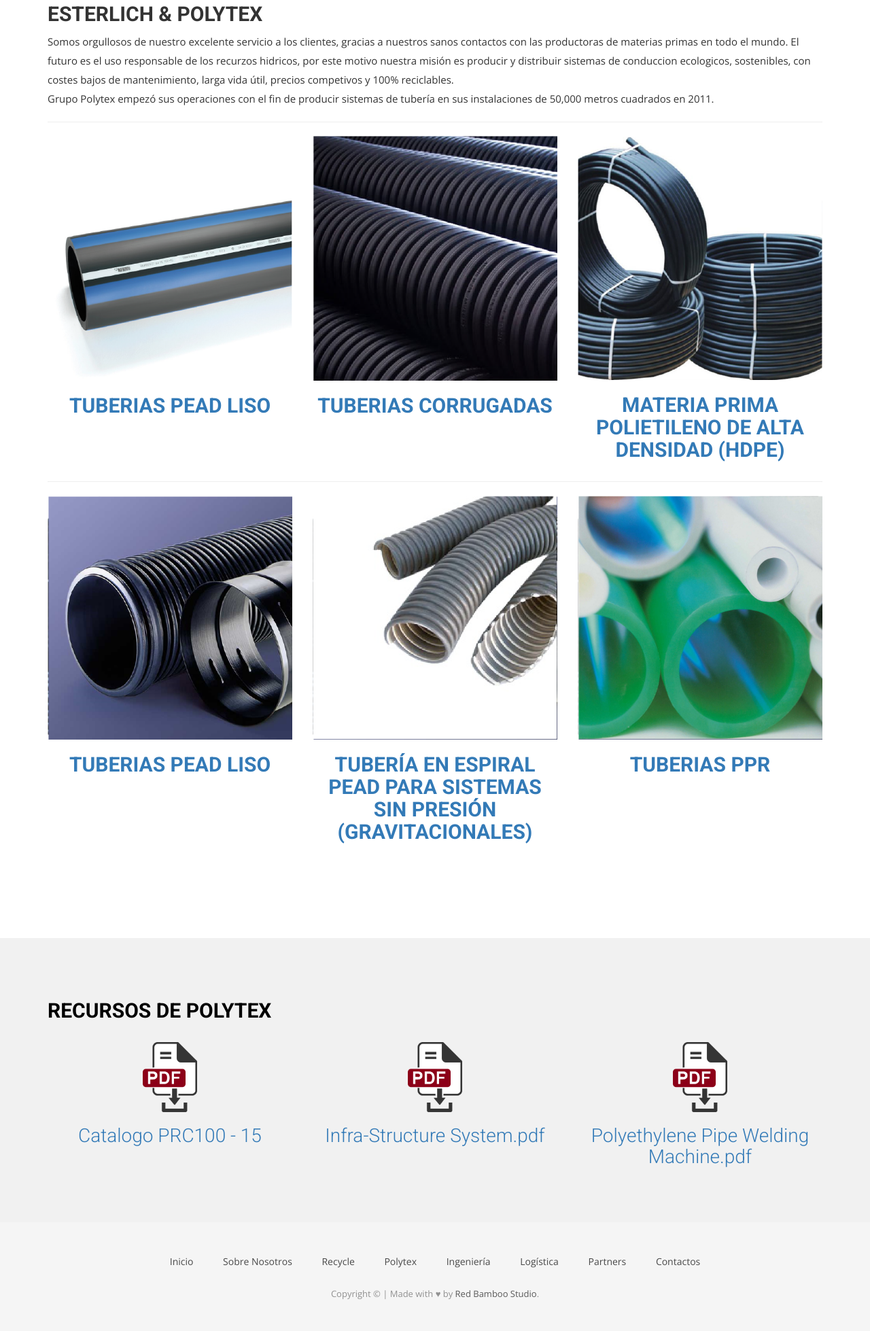
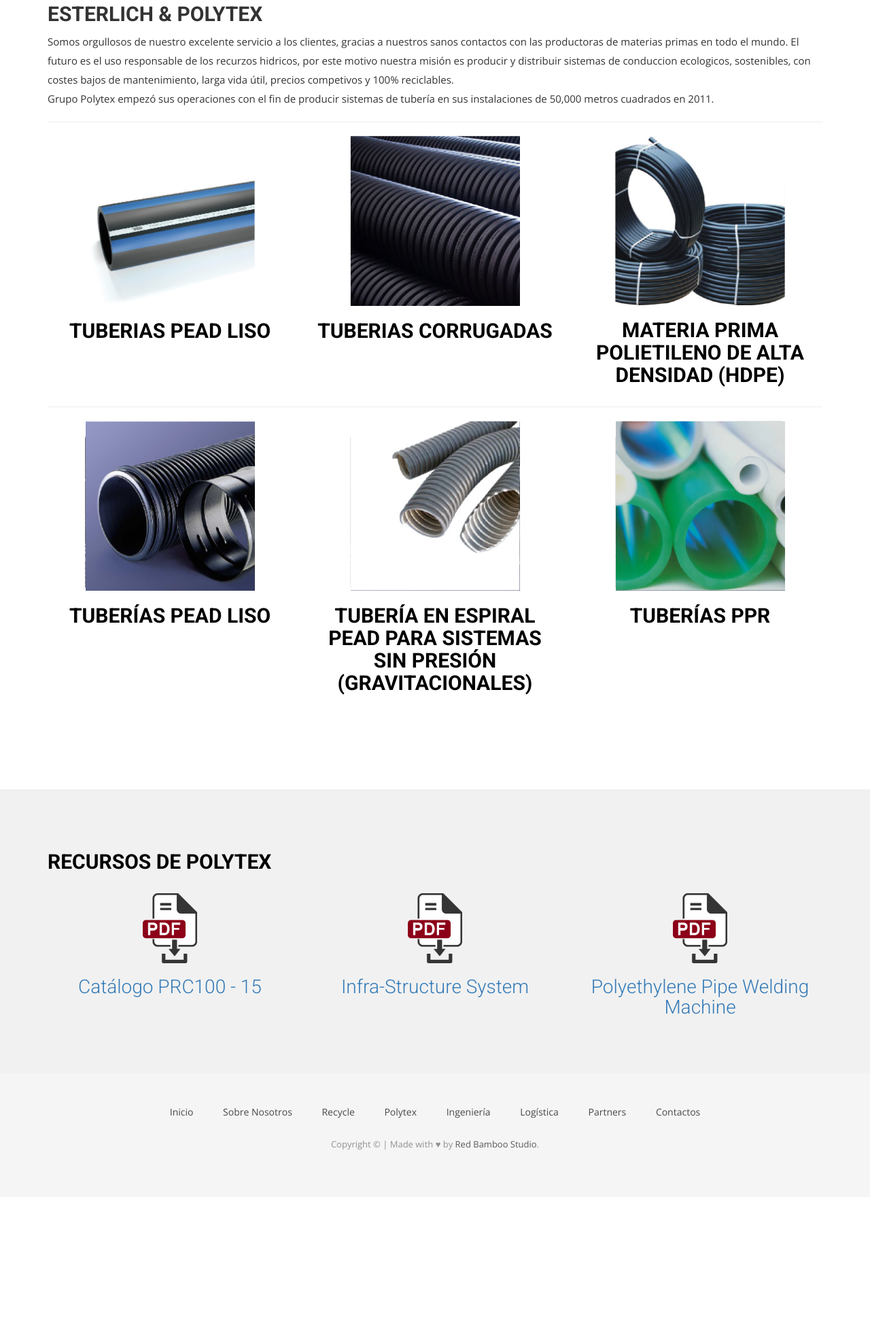
Before and after one commit to juancturcios/New-Esterlich, a PHP site: page /polytex.php in a window 1280 px wide. Shown: the part 556-2514 px from the top of the page at 68% size. After the commit the page ends 2248 px from the top, so only its background shows below. Run offline with PHP 8.4, Linux system fonts and the light colour scheme; some libraries are stand-ins or nearby versions; some web fonts are replaced.

Commit message:
SDFASDF
ASDFASDFA

```diff
--- a/polytex.php
+++ b/polytex.php
@@ -33,22 +33,22 @@
         <div class="row text-center">
           <div class="col-sm-4">
               <a data-toggle="modal" href="#pead-liso" >
-                <img src="img/Politex-1.png" class="img-responsive center-block">
-                    <h2>TUBERIAS PEAD LISO</h2>
+                <img src="img/Politex-1.png" class="img-responsive center-block" width="250px">
+                    <h2 style="color:black;">TUBERIAS PEAD LISO</h2>
               </a>
           </div>
 
           <div class="col-sm-4">
             <a data-toggle="modal" href="#tuberias-corrugadas" >
-              <img src="img/Politex-2.png" class="img-responsive center-block">
-                    <h2>TUBERIAS CORRUGADAS</h2>
+              <img src="img/Politex-2.png" class="img-responsive center-block" width="250px">
+                    <h2 style="color:black;">TUBERIAS CORRUGADAS</h2>
               </a>
           </div>
 
           <div class="col-sm-4">
             <a data-toggle="modal" href="#materia-prima-HDPE" >
-              <img src="img/Politex-3.png" class="img-responsive center-block">
-                    <h2>MATERIA PRIMA POLIETILENO DE ALTA DENSIDAD (HDPE)</h2>
+              <img src="img/Politex-3.png" class="img-responsive center-block" width="250px">
+                    <h2 style="color:black;">MATERIA PRIMA POLIETILENO DE ALTA DENSIDAD (HDPE)</h2>
               </a>
           </div>
 
@@ -58,22 +58,22 @@
         <div class="row text-center">
           <div class="col-sm-4">
             <a data-toggle="modal" href="#tuberias-espiral-alcantarillado" >
-              <img src="img/Politex-4.png" class="img-responsive center-block">
-                    <h2>TUBERIAS PEAD LISO</h2>
+              <img src="img/Politex-4.png" class="img-responsive center-block" width="250px">
+                    <h2 style="color:black;" >TUBERÍAS PEAD LISO</h2>
               </a>
           </div>
 
           <div class="col-sm-4">
             <a data-toggle="modal" href="#tuberias-espiral-PEAD" >
-              <img src="img/Politex-5.png" class="img-responsive center-block">
-                    <h2>TUBERÍA EN ESPIRAL PEAD PARA SISTEMAS SIN PRESIÓN (GRAVITACIONALES)</h2>
+              <img src="img/Politex-5.png" class="img-responsive center-block" width="250px">
+                    <h2 style="color:black;" >TUBERÍA EN ESPIRAL PEAD PARA SISTEMAS SIN PRESIÓN (GRAVITACIONALES)</h2>
               </a>
           </div>
 
           <div class="col-sm-4">
             <a data-toggle="modal" href="#tuberia-PPR" >
-              <img src="img/Politex-6.png" class="img-responsive center-block">
-                    <h2>TUBERIAS PPR</h2>
+              <img src="img/Politex-6.png" class="img-responsive center-block" width="250px">
+                    <h2 style="color:black;">TUBERÍAS PPR</h2>
               </a>
           </div>
 
@@ -98,7 +98,7 @@
                 <a href="pdf/Catalogo PRC100 - 15.pdf" download>
                   <img class="center-block" src="img/pdf.png" alt="descargar PDF" width="80">
                 <a/>
-                <h3>Catalogo PRC100 - 15</h3>
+                <h3>Catálogo PRC100 - 15</h3>
 
               </div>
 
@@ -106,14 +106,14 @@
                 <a href="pdf/Infra-Structure System.pdf" download>
                   <img class="center-block" src="img/pdf.png" alt="descargar PDF" width="80">
                 <a/>
-                <h3>Infra-Structure System.pdf</h3>
+                <h3>Infra-Structure System</h3>
               </div>
 
               <div class="col-sm-4 text-center">
                 <a href="pdf/Polyethylene Pipe Welding Machine.pdf" download>
                   <img class="center-block" src="img/pdf.png" alt="descargar PDF" width="80">
                 <a/>
-                <h3>Polyethylene Pipe Welding Machine.pdf</h3>
+                <h3>Polyethylene Pipe Welding Machine</h3>
               </div>
 
             </div>
```
